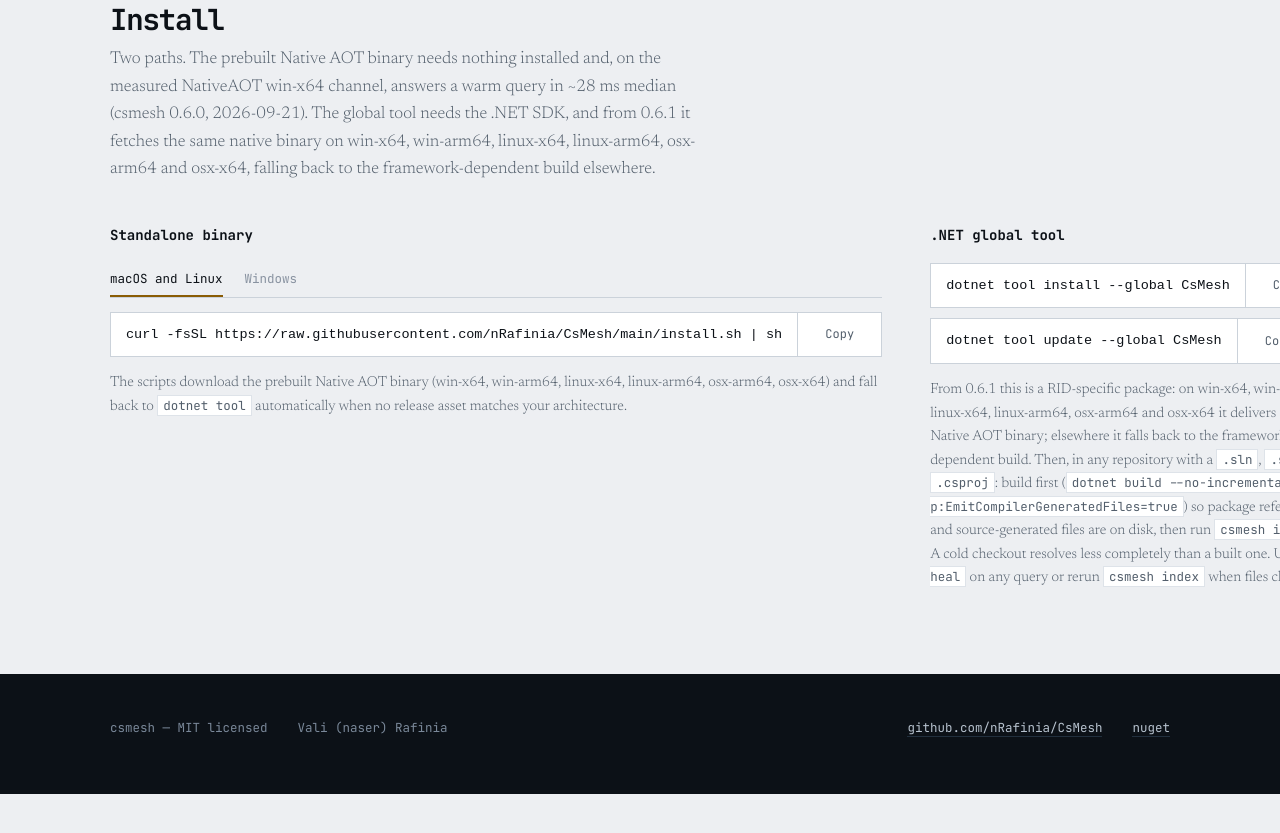
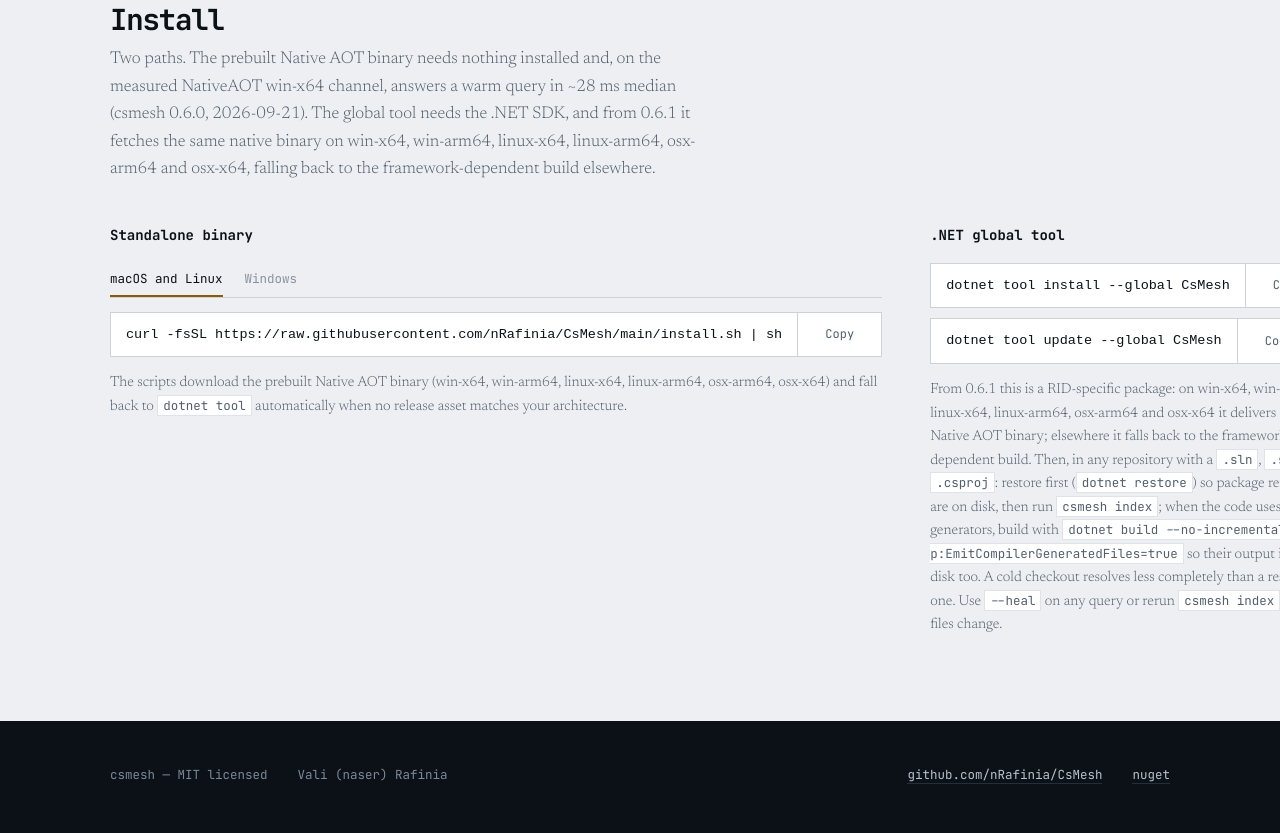
Before and after one commit to nRafinia/CsMesh, a plain HTML site: page docs/index.html in a window 1280 px wide. Shown: the part 7677-8510 px from the top of the page. Before the commit the page ends 8471 px from the top, so only its background shows below. Drawn offline with Linux system fonts and the light colour scheme.

Commit message:
docs: index resolves packages from restore, not a build

```diff
--- a/docs/index.html
+++ b/docs/index.html
@@ -523,7 +523,7 @@
         <h3>.NET global tool</h3>
         <div class="cmdbox" style="margin-bottom:10px"><code>dotnet tool install --global CsMesh</code><button data-copy="dotnet tool install --global CsMesh">Copy</button></div>
         <div class="cmdbox"><code>dotnet tool update --global CsMesh</code><button data-copy="dotnet tool update --global CsMesh">Copy</button></div>
-        <p class="note">From 0.6.1 this is a RID-specific package: on win-x64, win-arm64, linux-x64, linux-arm64, osx-arm64 and osx-x64 it delivers the Native AOT binary; elsewhere it falls back to the framework-dependent build. Then, in any repository with a <code>.sln</code>, <code>.slnx</code> or <code>.csproj</code>: build first (<code>dotnet build --no-incremental -p:EmitCompilerGeneratedFiles=true</code>) so package references and source-generated files are on disk, then run <code>csmesh index</code>. A cold checkout resolves less completely than a built one. Use <code>--heal</code> on any query or rerun <code>csmesh index</code> when files change.</p>
+        <p class="note">From 0.6.1 this is a RID-specific package: on win-x64, win-arm64, linux-x64, linux-arm64, osx-arm64 and osx-x64 it delivers the Native AOT binary; elsewhere it falls back to the framework-dependent build. Then, in any repository with a <code>.sln</code>, <code>.slnx</code> or <code>.csproj</code>: restore first (<code>dotnet restore</code>) so package references are on disk, then run <code>csmesh index</code>; when the code uses source generators, build with <code>dotnet build --no-incremental -p:EmitCompilerGeneratedFiles=true</code> so their output is on disk too. A cold checkout resolves less completely than a restored one. Use <code>--heal</code> on any query or rerun <code>csmesh index</code> when files change.</p>
       </div>
     </div>
   </div>
```
Also changed, not shown: README.md, npm/README.md.
